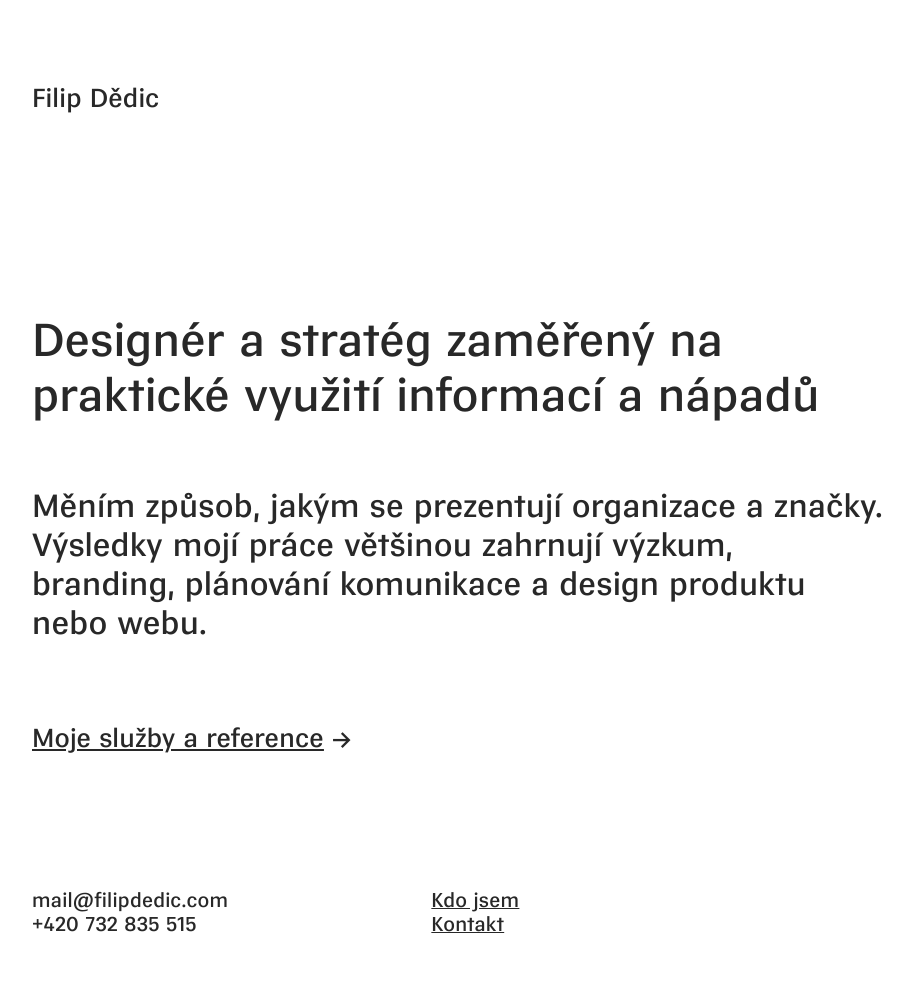
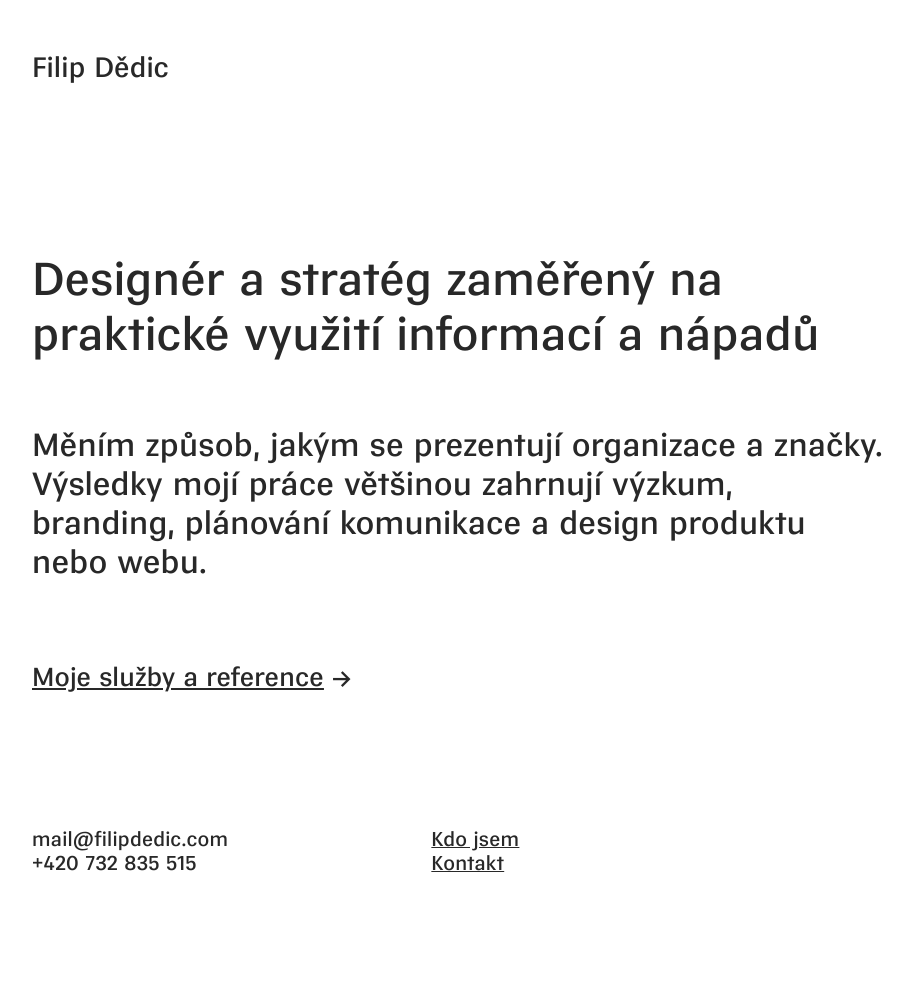
Before and after one commit to fdedic/fdedic.github.io, a Jekyll site: the page built from index.md, in a window 1280 px wide. Shown: the whole page, without its empty margins (32-944 px from the left). Built offline with Jekyll 4.4.1, drawn with Linux system fonts in a browser that asks for light colours; nearby versions of some CDN libraries; after the commit the page ends 927 px from its top, so only the background shows below that.

Commit message:
Update style.css

```diff
--- a/assets/css/style.css
+++ b/assets/css/style.css
@@ -477,16 +477,14 @@ a:active, a:focus {
     .header {
         z-index: 1;
         position: relative;
-        font-size: 1.625rem;
-        padding: 16px 0;
+        font-size: 1.75rem;
         background: transparent;
         color: #282828;
     }
 
     @media (min-width: 60em) {
         .header {
-            font-size: 1.625rem;
-            padding: 32px 0;
+            font-size: 1.75rem;
         }
     }
 
```
